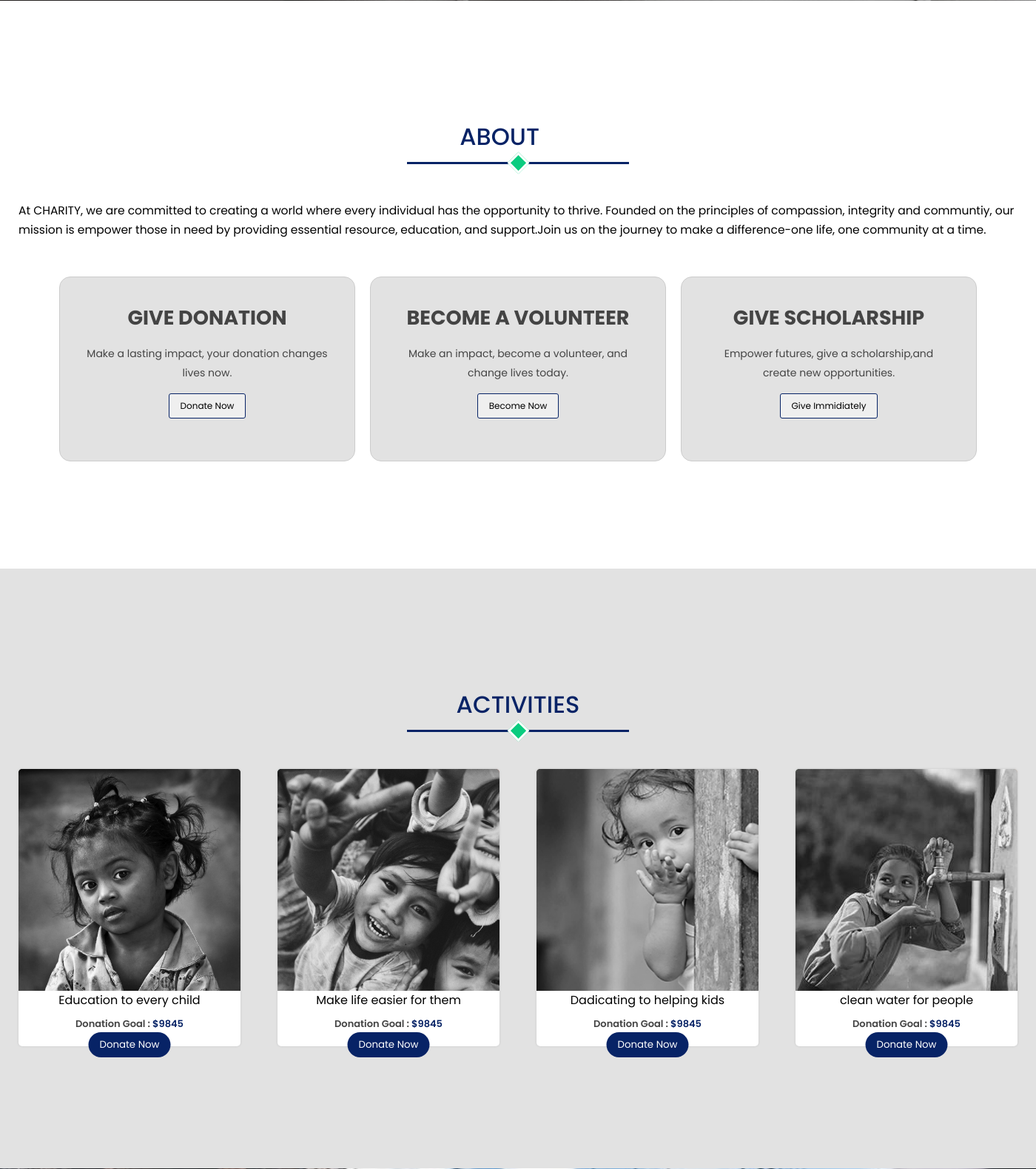
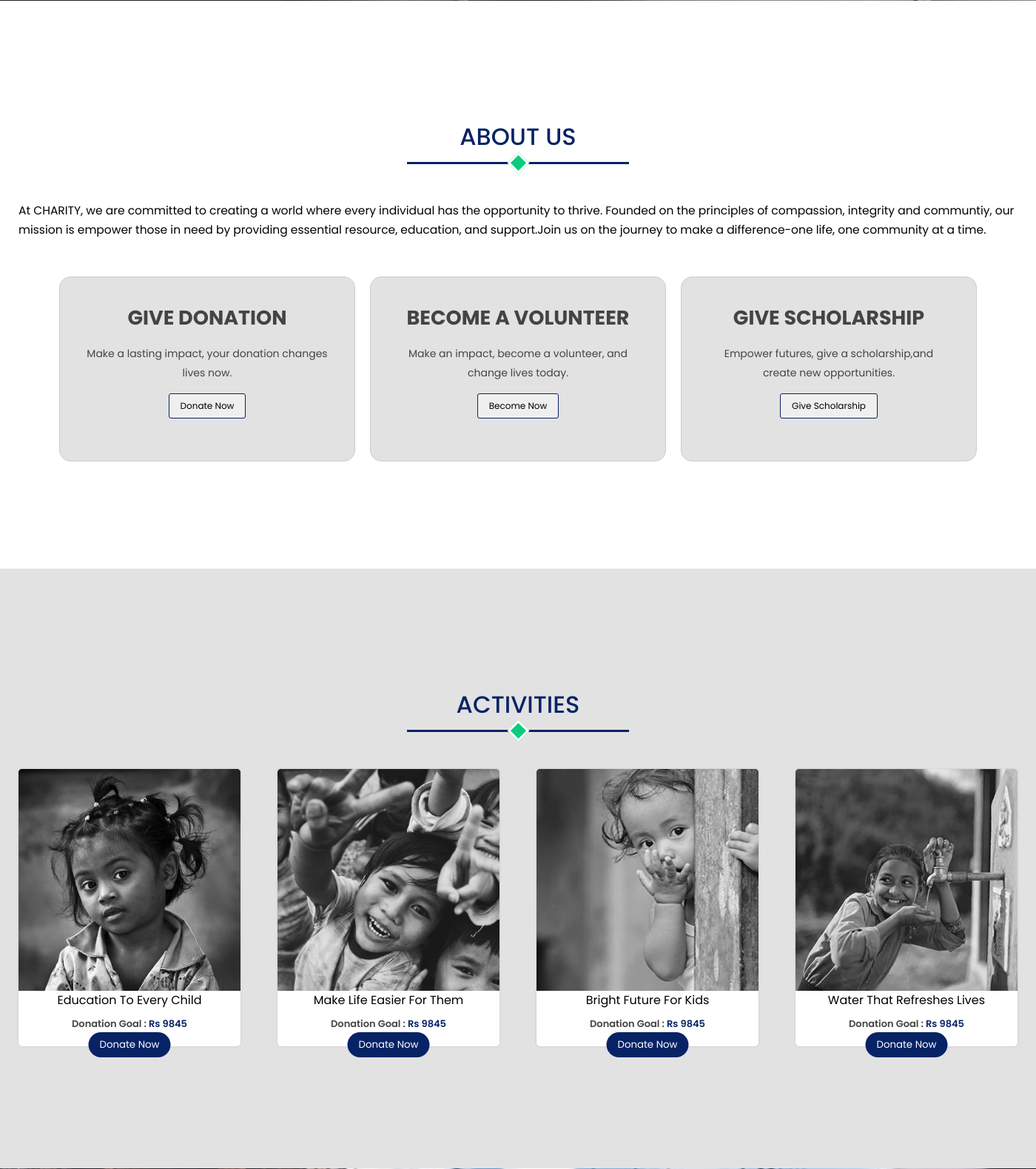
Before and after one commit to 07aadarsh/Charity, a PHP site: page / in a window 1400 px wide. Shown: the part 799-2380 px from the top of the page at 74% size. Run offline with PHP 8.4, Linux system fonts and the light colour scheme.

Commit message:
"Updated HTML content and CSS styles in Description/index.html and Description/style.css"

```diff
--- a/Description/index.html
+++ b/Description/index.html
@@ -70,7 +70,7 @@
     <section class="fullContainer" id="aboutSection">
 
         <div class="container">
-            <h2 class="sectionTitle"> About <span>Us</span></h2>
+            <h2 class="sectionTitle"> About Us</h2>
             <p class="about-font">
                 At CHARITY, we are committed to creating a world where every individual has the opportunity to thrive.
                 Founded on the
@@ -114,7 +114,7 @@
                     Empower futures, give a scholarship,and create new opportunities.
                 </p>
                 <button>
-                    Give Immidiately
+                    Give Scholarship
                 </button>
             </div>
             <!--donation end here-->
@@ -129,9 +129,9 @@
             <div class="boxContainer">
                     <div class="box">
                         <div class="cardImage"></div>
-                        <div class="activitiesTitle">Education to every child</div>
+                        <div class="activitiesTitle">Education To Every Child</div>
                         <div class="donationCount">
-                            Donation Goal : <span>$9845</span>
+                            Donation Goal : <span>Rs 9845</span>
                         </div>
                         <button>Donate Now</button>
                     </div>
@@ -139,9 +139,9 @@
 
                         <div class="box">
                             <div class="cardImage"></div>
-                            <div class="activitiesTitle">Make life easier for them</div>
+                            <div class="activitiesTitle">Make Life Easier For Them</div>
                             <div class="donationCount">
-                                Donation Goal : <span>$9845</span>
+                                Donation Goal : <span>Rs 9845</span>
                             </div>
                             <button>Donate Now</button>
                         </div>
@@ -149,9 +149,9 @@
 
                         <div class="box">
                             <div class="cardImage"></div>
-                            <div class="activitiesTitle">Dadicating to helping kids</div>
+                            <div class="activitiesTitle">Bright Future For Kids</div>
                             <div class="donationCount">
-                                Donation Goal : <span>$9845</span>
+                                Donation Goal : <span>Rs 9845</span>
                             </div>
                             <button>Donate Now</button>
                         </div>
@@ -159,9 +159,9 @@
 
                         <div class="box">
                             <div class="cardImage"></div>
-                            <div class="activitiesTitle">clean water for people</div>
+                            <div class="activitiesTitle">Water That Refreshes Lives</div>
                             <div class="donationCount">
-                                Donation Goal : <span>$9845</span>
+                                Donation Goal : <span>Rs 9845</span>
                             </div>
                             <button>Donate Now</button>
                         </div>
--- a/Description/style.css
+++ b/Description/style.css
@@ -576,7 +576,8 @@ span{
 }
 
 .join button.adoptBtn{
-    background-color: lightgray;
+    background-color:var(--blue) ;
+    color: #fff;
 }
 
 /*Join Section end here */
```
